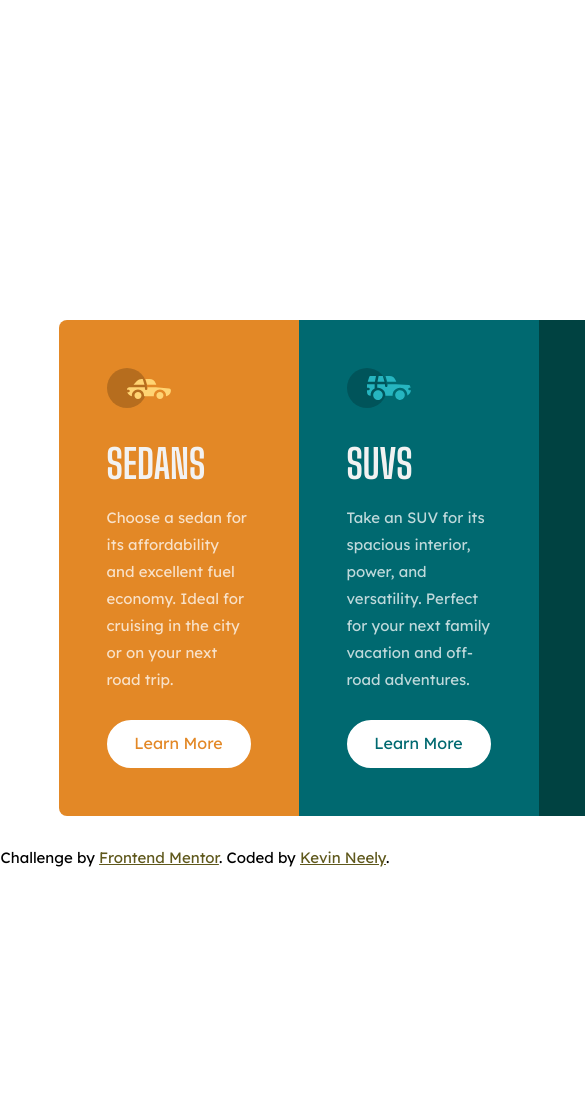
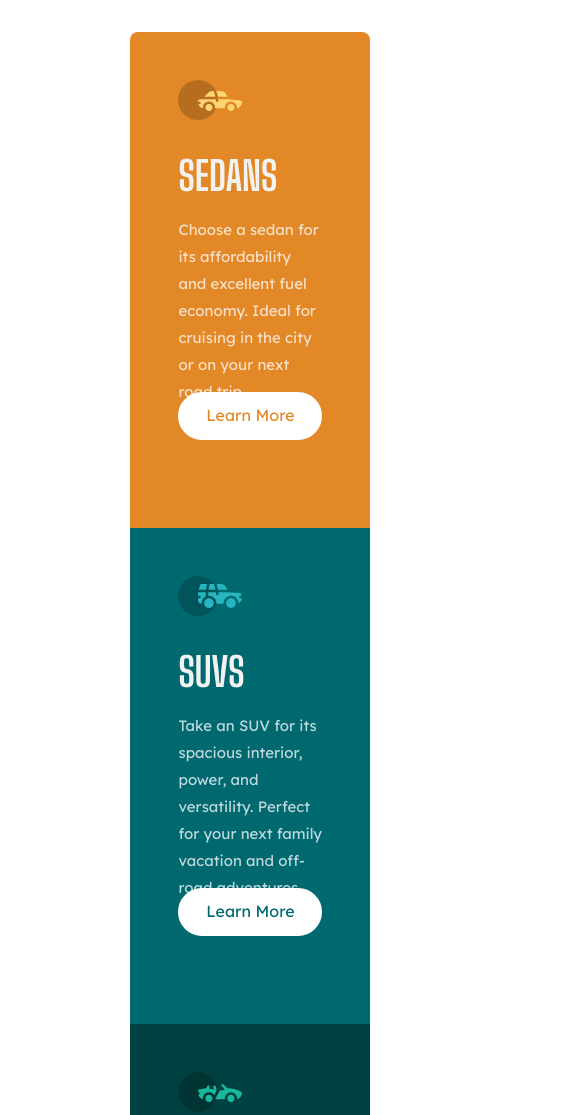
Before and after one commit to 2dkn/3-column-preview-card-component, a plain HTML site: page index.html in a window 390 px wide. Shown: the top 1115 px of the page, 585 px wide, since content can reach past the window. Before the commit the page ends 867 px from the top, so only its background shows below. Drawn offline with Linux system fonts and the light colour scheme.

Commit message:
Finished it. might come back later to update it

```diff
--- a/index.html
+++ b/index.html
@@ -12,6 +12,7 @@
       href="./images/favicon-32x32.png"
     />
     <link rel="stylesheet" href="style.css" />
+    <link rel="stylesheet" href="queires.css" />
     <link rel="preconnect" href="https://fonts.googleapis.com" />
     <link rel="preconnect" href="https://fonts.gstatic.com" crossorigin />
     <link
@@ -54,12 +55,12 @@
           <a href="#" class="btn btn3">Learn More</a>
         </div>
       </div>
+      <div class="attribution">
+        Challenge by
+        <a href="https://www.frontendmentor.io?ref=challenge" target="_blank"
+          >Frontend Mentor</a
+        >. Coded by <a href="#">Kevin Neely</a>.
+      </div>
     </main>
-    <div class="attribution">
-      Challenge by
-      <a href="https://www.frontendmentor.io?ref=challenge" target="_blank"
-        >Frontend Mentor</a
-      >. Coded by <a href="#">Kevin Neely</a>.
-    </div>
   </body>
 </html>
--- /dev/null
+++ b/queires.css
@@ -0,0 +1,48 @@
+@media (max-width: 50em) {
+  *,
+  *::before,
+  *::after {
+    margin: 0;
+    padding: 0;
+    box-sizing: border-box;
+  }
+  main {
+    height: 100rem;
+    position: absolute;
+  }
+
+  body {
+    padding: 2rem;
+    height: 100vh;
+    margin: 0;
+  }
+
+  .container-flex {
+    display: grid;
+    /* grid-template-columns: 1fr; */
+    width: 45%;
+    height: 1rem;
+    padding: 0rem;
+    /* margin: 0 auto;
+    max-width: 100%; */
+    /* grid-template-rows: 2fr; */
+  }
+
+  .container-1 {
+    border-radius: 0.5rem 0.5rem 0rem 0rem;
+  }
+
+  .container-3 {
+    border-radius: 0rem 0rem 0.5rem 0.5rem;
+  }
+
+  .attribution {
+    position: relative;
+    margin-top: 95rem;
+    padding: 0;
+  }
+
+  .btn {
+    margin: 0;
+  }
+}
--- a/style.css
+++ b/style.css
@@ -15,10 +15,10 @@ body {
   display: flex;
   align-items: center;
   /* align-items: flex-end; */
-  width: 70%;
+  width: 58%;
   height: 31rem;
   margin: 0 auto;
-  max-width: 1200px;
+  max-width: 80%;
   /* background-color: #ddd; */
   border-radius: 0.4rem;
 
@@ -151,7 +151,7 @@ body {
 
 .attribution {
   padding-top: 2rem;
-  display: absolute;
+  /* display: absolute; */
   font-size: 15px;
   text-align: center;
   font-family: "Lexend Deca", sans-serif;
```
